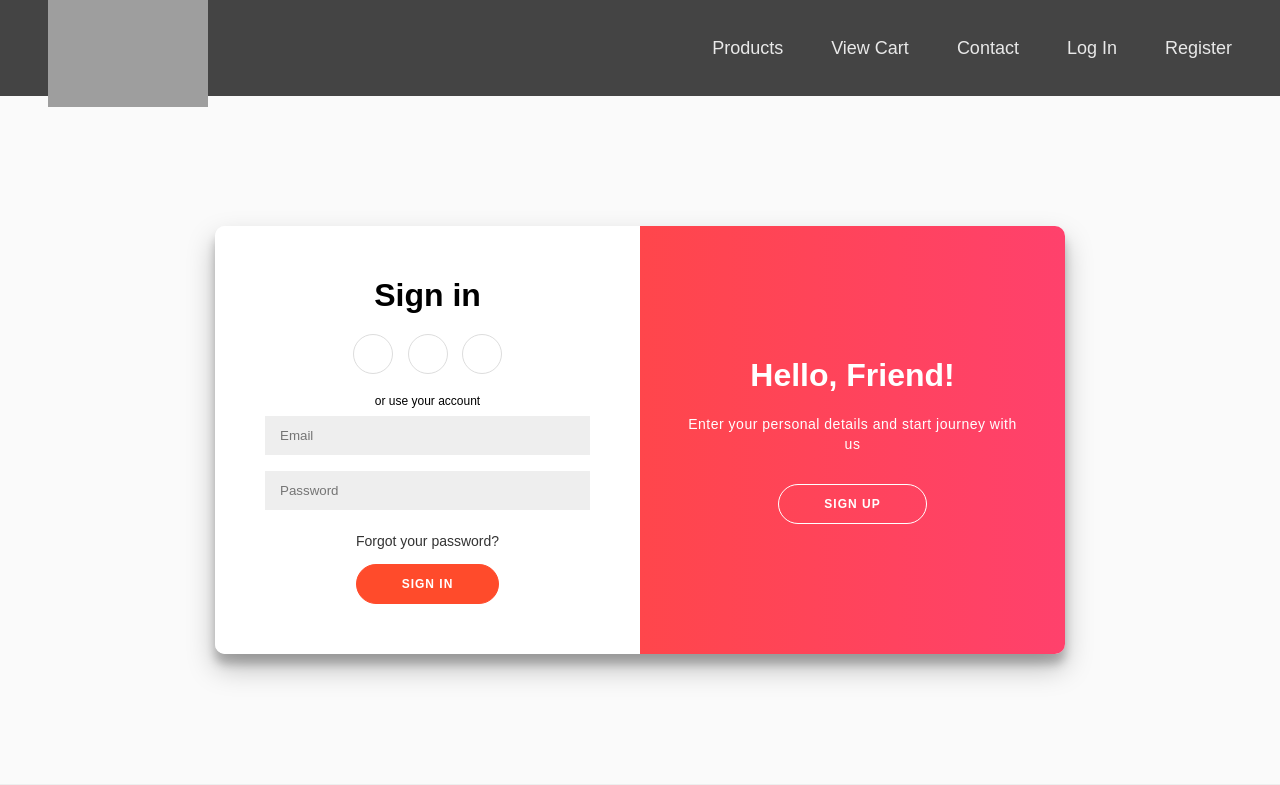
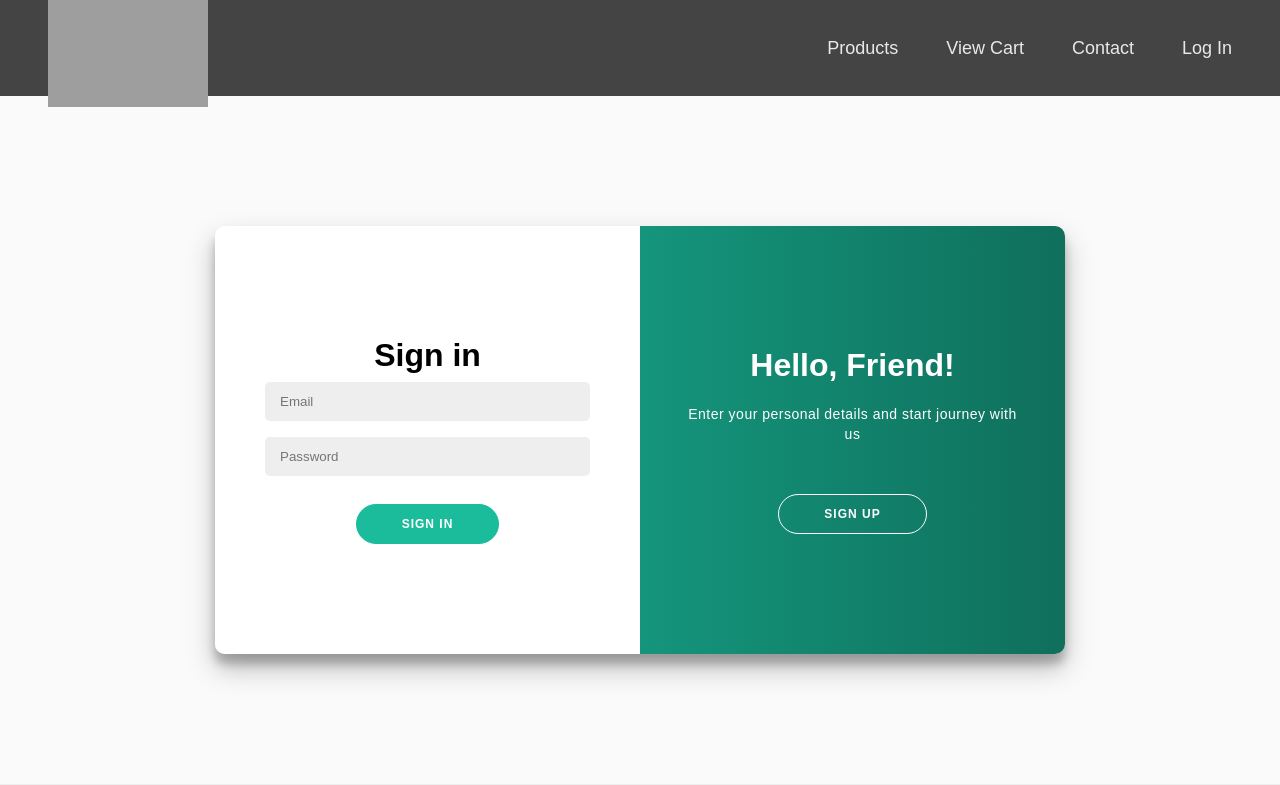
Before and after one commit to Khanhtran47/projet-iot, a PHP site: page /pages/login/login.php in a window 1280 px wide. Shown: the top 785 px of the page. Run offline with PHP 8.4, Linux system fonts and the light colour scheme; grey boxes are pictures that could not be loaded.

Commit message:
edit files

```diff
--- a/index.php
+++ b/index.php
@@ -47,7 +47,6 @@ if (session_id() == '' || !isset($_SESSION)) {
           echo '<li><a href="components/logout.php" class="main-nav-link">Log Out</a></li>';
         } else {
           echo '<li><a href="pages/login/login.php" class="main-nav-link">Log In</a></li>';
-          echo '<li><a href="pages/register/register.php" class="main-nav-link">Register</a></li>';
         }
         ?>
       </ul>
--- a/pages/contact/contact.php
+++ b/pages/contact/contact.php
@@ -92,7 +92,6 @@ if (isset($_POST['submit'])) {
           echo '<li><a href="../../components/logout.php" class="main-nav-link">Log Out</a></li>';
         } else {
           echo '<li><a href="../login/login.php" class="main-nav-link">Log In</a></li>';
-          echo '<li><a href="../register/register.php" class="main-nav-link">Register</a></li>';
         }
         ?>
       </ul>
--- a/pages/login/login.css
+++ b/pages/login/login.css
@@ -137,8 +137,8 @@ a {
 
 button {
   border-radius: 20px;
-  border: 1px solid #ff4b2b;
-  background-color: #ff4b2b;
+  border: 1px solid #1abc9c;
+  background-color: #1abc9c;
   color: #ffffff;
   font-size: 12px;
   font-weight: bold;
@@ -146,6 +146,7 @@ button {
   letter-spacing: 1px;
   text-transform: uppercase;
   transition: transform 80ms ease-in;
+  margin-top: 20px;
 }
 
 button:active {
@@ -178,6 +179,7 @@ input {
   padding: 12px 15px;
   margin: 8px 0;
   width: 100%;
+  border-radius: 5px;
 }
 
 .container-form {
@@ -200,13 +202,22 @@ input {
   transition: all 0.6s ease-in-out;
 }
 
+.flex {
+  display: flex;
+  flex-direction: row;
+}
+
+.flex input:first-child {
+  margin-right: 20px;
+}
+
 .sign-in-container {
   left: 0;
   width: 50%;
   z-index: 2;
 }
 
-.container-form .right-panel-active .sign-in-container {
+.right-panel-active .sign-in-container {
   transform: translateX(100%);
 }
 
@@ -217,7 +228,7 @@ input {
   z-index: 1;
 }
 
-.container-form .right-panel-active .sign-up-container {
+.right-panel-active .sign-up-container {
   transform: translateX(100%);
   opacity: 1;
   z-index: 5;
@@ -249,14 +260,14 @@ input {
   z-index: 100;
 }
 
-.container-form .right-panel-active .overlay-container {
+.right-panel-active .overlay-container {
   transform: translateX(-100%);
 }
 
 .overlay {
-  background: #ff416c;
-  background: -webkit-linear-gradient(to right, #ff4b2b, #ff416c);
-  background: linear-gradient(to right, #ff4b2b, #ff416c);
+  background: #0f6f5c;
+  background: -webkit-linear-gradient(to right, #1abc9c, #0f6f5c);
+  background: linear-gradient(to right, #1abc9c, #0f6f5c);
   background-repeat: no-repeat;
   background-size: cover;
   background-position: 0 0;
@@ -269,7 +280,7 @@ input {
   transition: transform 0.6s ease-in-out;
 }
 
-.container-form .right-panel-active .overlay {
+.right-panel-active .overlay {
   transform: translateX(50%);
 }
 
@@ -292,7 +303,7 @@ input {
   transform: translateX(-20%);
 }
 
-.container-form .right-panel-active .overlay-left {
+.right-panel-active .overlay-left {
   transform: translateX(0);
 }
 
@@ -301,23 +312,8 @@ input {
   transform: translateX(0);
 }
 
-.container-form .right-panel-active .overlay-right {
+.right-panel-active .overlay-right {
   transform: translateX(20%);
-}
-
-.social-container {
-  margin: 20px 0;
-}
-
-.social-container a {
-  border: 1px solid #dddddd;
-  border-radius: 50%;
-  display: inline-flex;
-  justify-content: center;
-  align-items: center;
-  margin: 0 5px;
-  height: 40px;
-  width: 40px;
 }
 
 /**************************/
--- a/pages/login/login.php
+++ b/pages/login/login.php
@@ -22,8 +22,8 @@ if (isset($_SESSION["username"])) {
   <!-- Always include this line of code!!! -->
   <meta name="viewport" content="width=device-width, initial-scale=1.0" />
 
-  <link rel="icon" href="img/favicon.png" />
-  <link rel="apple-touch-icon" href="img/apple-touch-icon.png" />
+  <link rel="icon" href="../../img/favicon.png" />
+  <link rel="apple-touch-icon" href="../../img/apple-touch-icon.png" />
   <link rel="manifest" href="manifest.webmanifest" />
   <link rel="preconnect" href="https://fonts.gstatic.com" />
   <link href="https://fonts.googleapis.com/css2?family=Rubik:wght@400;500;600;700&display=swap" rel="stylesheet" />
@@ -54,7 +54,6 @@ if (isset($_SESSION["username"])) {
           echo '<li><a href="../../components/logout.php" class="main-nav-link">Log Out</a></li>';
         } else {
           echo '<li><a href="../login/login.php" class="main-nav-link">Log In</a></li>';
-          echo '<li><a href="../register/register.php" class="main-nav-link">Register</a></li>';
         }
         ?>
       </ul>
@@ -66,34 +65,30 @@ if (isset($_SESSION["username"])) {
     </button>
   </header>
 
-  <div class="container-form" id="container-form">
+  <div class="container-form" id="containerSignIn">
     <div class="form-container sign-up-container">
-      <form action="#">
+      <form method="POST" class="cta-form" action="../../components/insert.php" netlify>
         <h1>Create Account</h1>
-        <div class="social-container">
-          <a href="#" class="social"><i class="fab fa-facebook-f"></i></a>
-          <a href="#" class="social"><i class="fab fa-google-plus-g"></i></a>
-          <a href="#" class="social"><i class="fab fa-linkedin-in"></i></a>
+        <span>Use your email for registration</span>
+        <div class="flex">
+          <input type="text" placeholder="First Name" name="fname">
+          <input type="text" id="right-label" placeholder="Last Name" name="lname">
         </div>
-        <span>or use your email for registration</span>
-        <input type="text" placeholder="Name" />
+        <input type="text" id="right-label" placeholder="Address" name="address">
+        <div class="flex">
+          <input type="text" id="right-label" placeholder="City" name="city">
+          <input type="number" id="right-label" placeholder="Code Postal" name="pin">
+        </div>
         <input type="email" placeholder="Email" />
         <input type="password" placeholder="Password" />
         <button>Sign Up</button>
       </form>
     </div>
     <div class="form-container sign-in-container">
-      <form action="#">
+      <form method="POST" class="cta-form" action="../../components/verify.php" netlify>
         <h1>Sign in</h1>
-        <div class="social-container">
-          <a href="#" class="social"><i class="fab fa-facebook-f"></i></a>
-          <a href="#" class="social"><i class="fab fa-google-plus-g"></i></a>
-          <a href="#" class="social"><i class="fab fa-linkedin-in"></i></a>
-        </div>
-        <span>or use your account</span>
-        <input type="email" placeholder="Email" />
-        <input type="password" placeholder="Password" />
-        <a href="#">Forgot your password?</a>
+        <input id="right-label" type="email" name="username" placeholder="Email" required />
+        <input id="right-label" type="password" name="pwd" placeholder="Password" required />
         <button>Sign In</button>
       </form>
     </div>
@@ -112,7 +107,6 @@ if (isset($_SESSION["username"])) {
       </div>
     </div>
   </div>
-
 
   <footer class="footer">
     <div class="container grid grid--footer">
@@ -192,7 +186,7 @@ if (isset($_SESSION["username"])) {
   <script type="text/javascript">
     const signUpButton = document.getElementById('signUp');
     const signInButton = document.getElementById('signIn');
-    const container = document.getElementById('container-form');
+    const container = document.getElementById('containerSignIn');
 
     signUpButton.addEventListener('click', () => {
       container.classList.add("right-panel-active");
--- a/pages/products/products.php
+++ b/pages/products/products.php
@@ -52,7 +52,6 @@ include '../../database/config.php';
             echo '<li><a href="../../components/logout.php" class="main-nav-link">Log Out</a></li>';
           } else {
             echo '<li><a href="../login/login.php" class="main-nav-link">Log In</a></li>';
-            echo '<li><a href="../register/register.php" class="main-nav-link">Register</a></li>';
           }
           ?>
         </ul>
```
Also changed, not shown: pages/cart/cart.css (+6 -6 lines), pages/cart/cart.php (+31 -38 lines).
